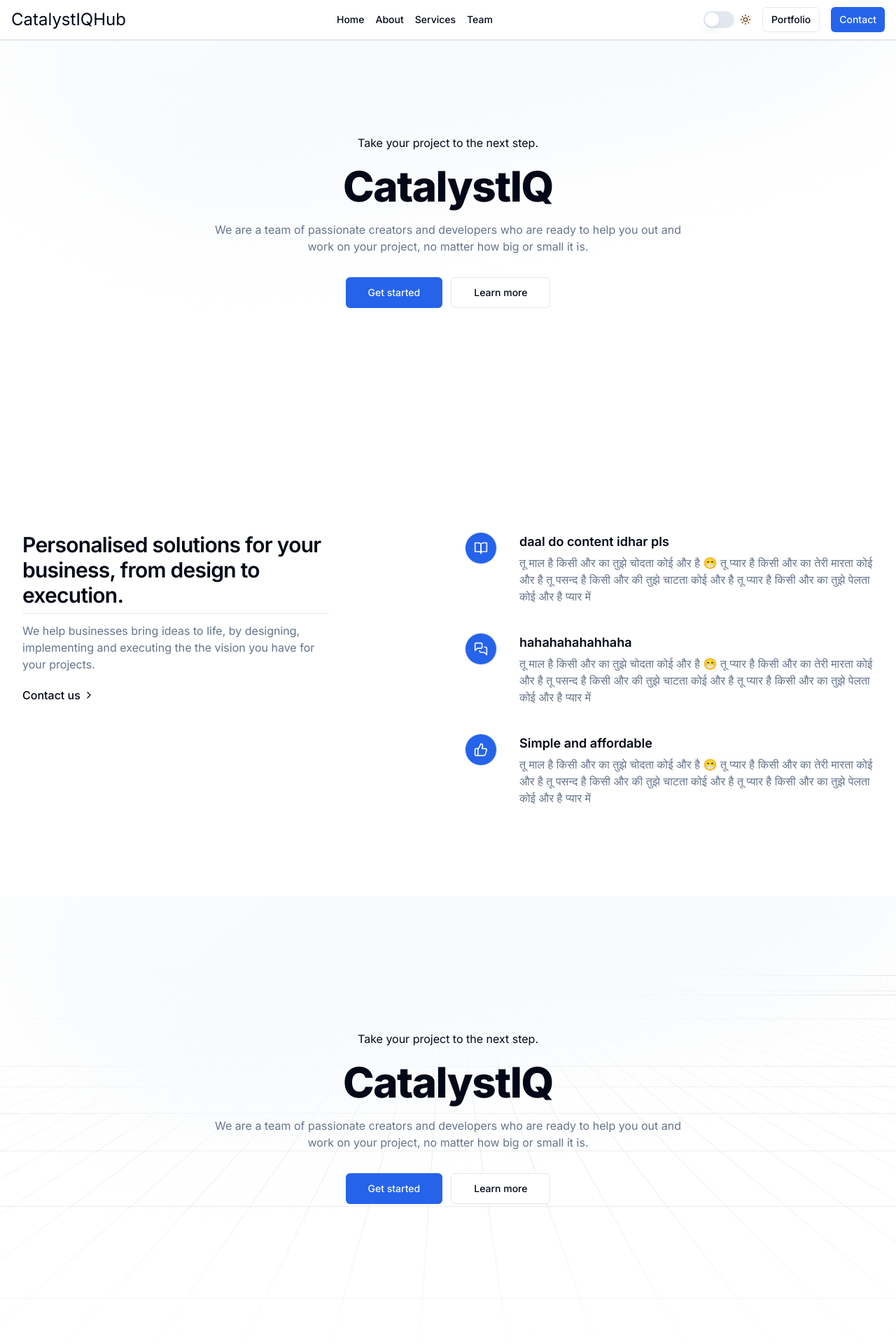
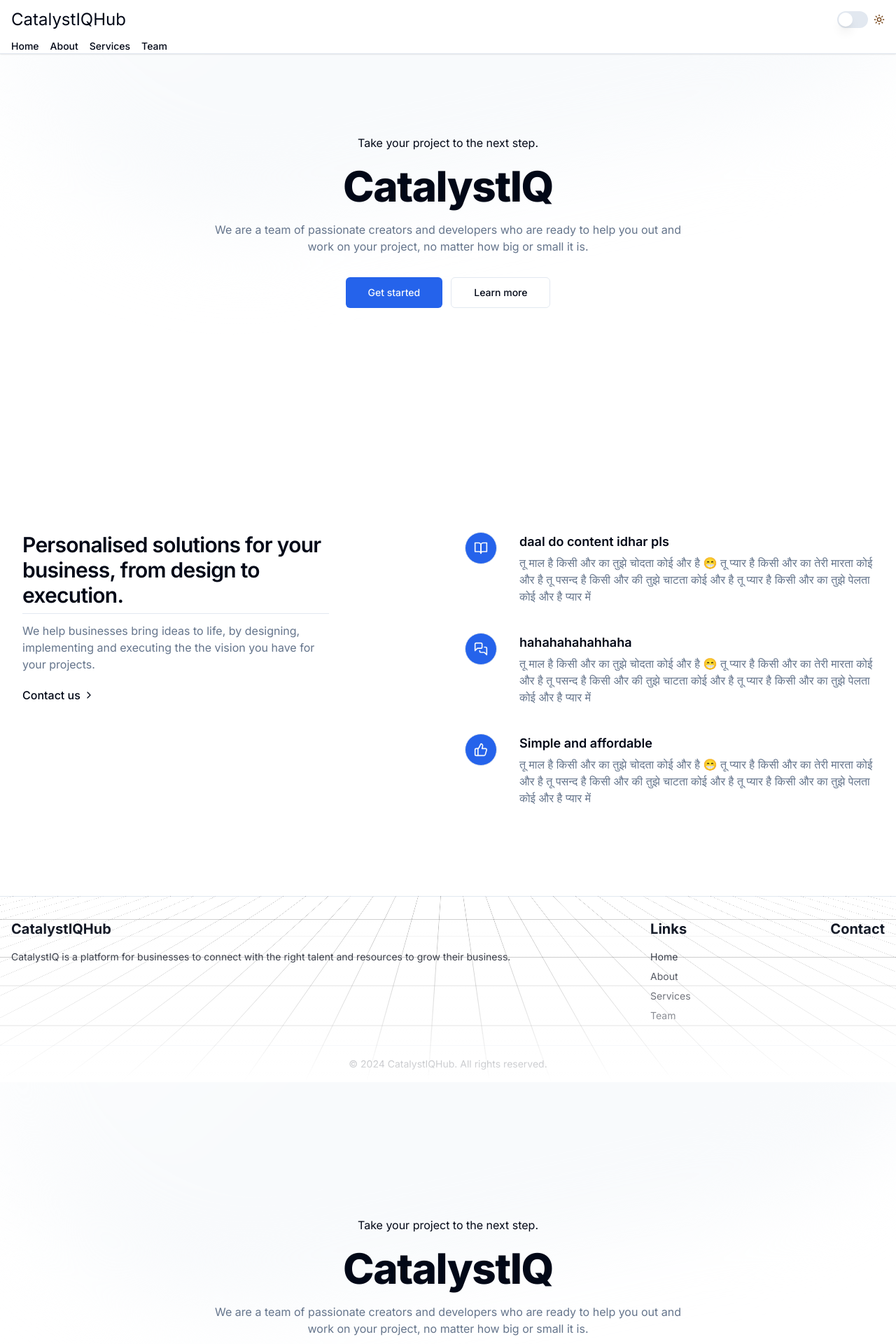
Before and after one commit to shivansh193/CatalystIQHub, a Next.js app: page / in a window 1280 px wide. Shown: the top 1920 px of the page at 70% size. Built offline with nearby package versions, Linux system fonts and the light colour scheme.

Commit message:
maujmasti maxx

```diff
--- a/app/page.tsx
+++ b/app/page.tsx
@@ -7,6 +7,7 @@ import { Navbar } from "@/components/navbar";
 import { Hero } from "@/components/hero";
 import { Desc1 } from "@/components/desc1";
 import RetroGrid from "@/components/magicui/retro-grid";
+import { Footer } from "@/components/ui/m-footer";
 
 const inter = Inter({ subsets: ["latin"] });
 
@@ -15,10 +16,14 @@ const LandingPage = () => {
     <html lang="en">
       <body className={`relative ${inter.className}`}>
         <Navbar />
+
         <Hero />
+        <Desc1 />
         <div className="relative">
-          <Desc1 />
-          <RetroGrid />
+          <div className="z-0"><RetroGrid /></ div>
+
+          <div className= "z-10"><Footer /></ div>
+
         </div>
       </body>
     </html>
--- a/components/desc1.tsx
+++ b/components/desc1.tsx
@@ -9,7 +9,7 @@ export const Desc1 = () => {
     return (
       <>
         {/* Icon Blocks */}
-        <div className=" relative z-10 container pt-24 pb-10 lg:py-32">
+        <div className=" relative z-10 container py-24 lg:py-32">
           {/* Grid */}
           <div className="grid md:grid-cols-2 gap-12">
             <div className="lg:w-3/4">
@@ -88,6 +88,7 @@ export const Desc1 = () => {
               {/* End Icon Block */}
             </div>
             {/* End Col */}
+
           </div>
           {/* End Grid */}
         </div>
--- a/components/magicui/retro-grid.tsx
+++ b/components/magicui/retro-grid.tsx
@@ -4,7 +4,7 @@ export default function RetroGrid({ className }: { className?: string }) {
   return (
     <div
       className={cn(
-        "absolute z-0 pointer-events-none absolute h-full w-full overflow-hidden opacity-50 [perspective:200px]",
+        "absolute z-0 pointer-events-none absolute h-full w-full overflow-hidden opacity-90 [perspective:200px]",
         className,
       )}
     >
--- a/components/navbar.tsx
+++ b/components/navbar.tsx
@@ -1,19 +1,41 @@
-import Link from "next/link"
-import { Button } from "@/components/ui/button"
-import { ModeToggle } from "@/components/ui/darkmode"
-import { Separator } from "@/components/ui/separator"
+import Link from "next/link";
+import { Button } from "@/components/ui/button";
+import { ModeToggle } from "@/components/ui/darkmode";
+import { Separator } from "@/components/ui/separator";
+import { Menu, X } from "lucide-react";
+import { useState } from "react";
 
 export const Navbar = () => {
+  const [isMenuOpen, setIsMenuOpen] = useState(false);
+
+  const toggleMenu = () => {
+    setIsMenuOpen(!isMenuOpen);
+  };
+
   return (
     <nav className="fixed inset-x-0 top-0 z-50 bg-white shadow-sm dark:bg-gray-950/90">
-
       <div className="w-full max-w-7xl mx-auto px-4">
         <div className="flex justify-between h-14 items-center">
           <Link href="#" className="flex items-center" prefetch={false}>
             {/* <MountainIcon className="h-6 w-6" /> */}
             <span className="text-2xl text-bold">CatalystIQHub</span>
           </Link>
-          <nav className="hidden md:flex gap-4">
+          <div className="flex items-center gap-4">
+            <ModeToggle />
+            <button
+              className="md:hidden text-gray-500 hover:text-gray-700 focus:outline-none"
+              onClick={toggleMenu}
+            >
+              {isMenuOpen ? <X size={24} /> : <Menu size={24} />}
+            </button>
+          </div>
+        </div>
+        <div
+          className={`md:hidden ${
+            isMenuOpen ? "block" : "hidden"
+          } absolute left-0 right-0 bg-white dark:bg-gray-950 shadow-md py-4`}
+        >
+          <nav className="flex flex-col gap-4 px-4">
             <Link
               href="#"
               className="font-medium flex items-center text-sm transition-colors hover:underline"
@@ -42,17 +64,46 @@ export const Navbar = () => {
             >
               Team
             </Link>
+            <div className="flex items-center gap-4">
+              <Button variant="outline" size="sm">
+                Portfolio
+              </Button>
+              <Button size="sm">Contact</Button>
+            </div>
           </nav>
-          <div className="flex items-center gap-4">
-            <ModeToggle />
-            <Button variant="outline" size="sm">
-              Portfolio
-            </Button>
-            <Button size="sm">Contact</Button>
-          </div>
         </div>
+        <nav className="hidden md:flex gap-4">
+          <Link
+            href="#"
+            className="font-medium flex items-center text-sm transition-colors hover:underline"
+            prefetch={false}
+          >
+            Home
+          </Link>
+          <Link
+            href="#"
+            className="font-medium flex items-center text-sm transition-colors hover:underline"
+            prefetch={false}
+          >
+            About
+          </Link>
+          <Link
+            href="#"
+            className="font-medium flex items-center text-sm transition-colors hover:underline"
+            prefetch={false}
+          >
+            Services
+          </Link>
+          <Link
+            href="#"
+            className="font-medium flex items-center text-sm transition-colors hover:underline"
+            prefetch={false}
+          >
+            Team
+          </Link>
+        </nav>
       </div>
-      < Separator />
+      <Separator />
     </nav>
-  )
-}
+  );
+};
--- /dev/null
+++ b/components/ui/m-footer.tsx
@@ -0,0 +1,43 @@
+import * as React from 'react';
+import { Separator } from '@/components/ui/separator';
+
+
+export const Footer = () => {
+  return (
+    <footer className="static inset-x-0 z-40 bottom-0">
+        < Separator />
+      <div className="max-w-7xl mx-auto px-4 py-8">
+        <div className="flex flex-col md:flex-row justify-between gap-4">
+          <div className="flex flex-col gap-4">
+            <h5 className="text-xl font-bold">CatalystIQHub</h5>
+            <p className="text-sm">
+              CatalystIQ is a platform for businesses to connect with the right talent and resources to grow their business.
+            </p>
+          </div>
+          <div className="flex flex-col gap-4">
+            <h5 className="text-xl font-bold">Links</h5>
+            <nav className="flex flex-col gap-2">
+              <a href="#" className="text-sm">Home</a>
+              <a href="#" className="text-sm">About</a>
+              <a href="#" className="text-sm">Services</a>
+              <a href="#" className="text-sm">Team</a>
+            </nav>
+          </div>
+          <div className="flex flex-col gap-4">
+            <h5 className="text-xl font-bold">Contact</h5>
+            <p className="text-sm"></p>
+
+
+
+            </div>
+            </div>
+            </div>
+            <Separator />
+            <div className="max-w-7xl mx-auto px-4 py-4 text-sm text-center">
+              <p>
+                &copy; 2024 CatalystIQHub. All rights reserved.
+              </p>
+            </div>
+            </footer>
+            );
+            }
```
